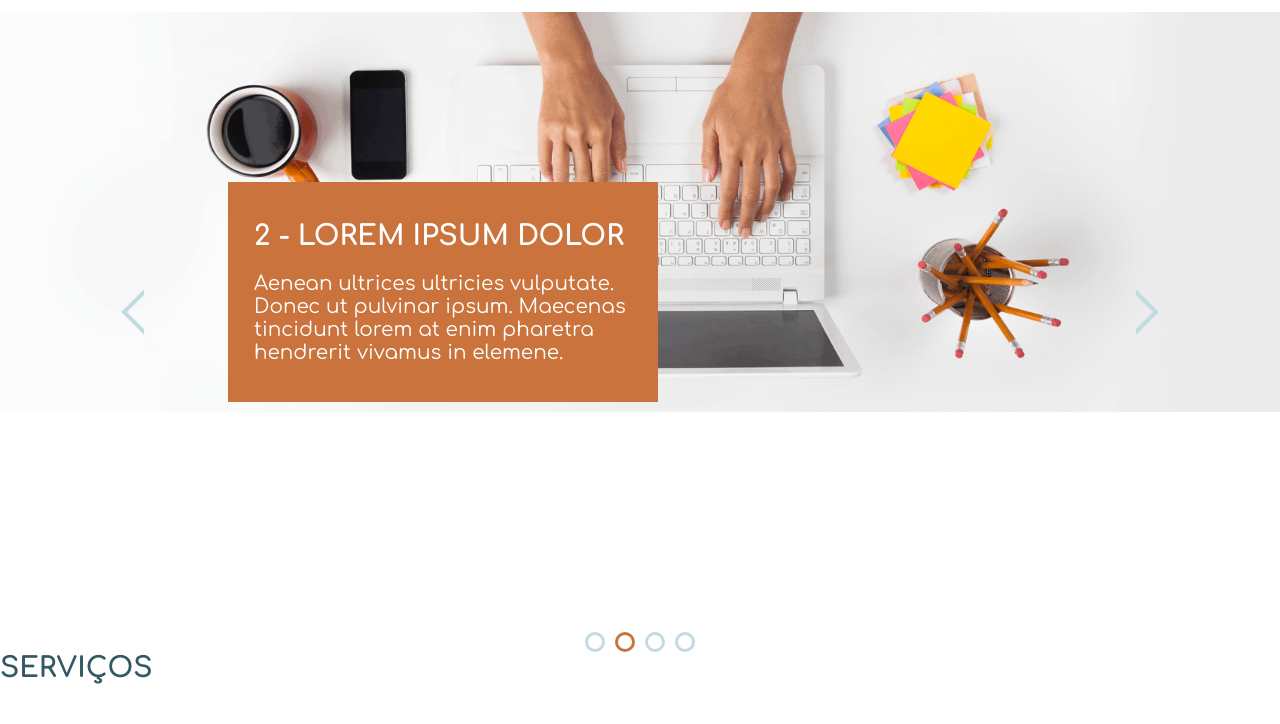
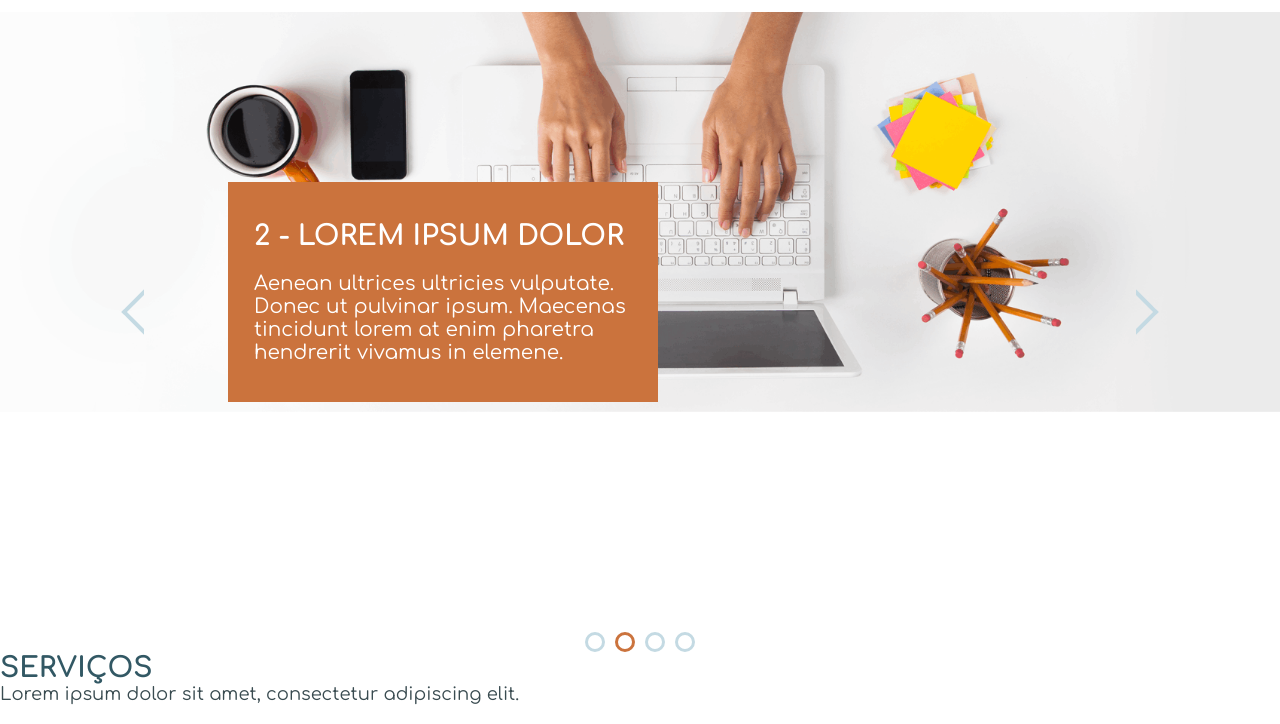
Before and after one commit to marcobrunodev/test-cubo-na-live, a Gatsby site: page / in a window 1280 px wide. Shown: the part 76-800 px from the top of the page. Built offline with nearby package versions, Linux system fonts and the light colour scheme; Gatsby itself is replaced by a stand-in of ours.

Commit message:
Created the Object SubtitleCubo

```diff
--- /dev/null
+++ b/src/objects/SubtitleCubo/index.js
@@ -0,0 +1,8 @@
+import React from "react"
+import "./styles.css"
+
+const SubtitleCubo = ({ content }) => (
+  <h2 className="subtitle-cubo">{content}</h2>
+)
+
+export default SubtitleCubo
--- /dev/null
+++ b/src/objects/SubtitleCubo/styles.css
@@ -0,0 +1,5 @@
+.subtitle-cubo {
+  font-weight: normal;
+  font-size: var(--size-small-medium);
+  color: var(--color-sixth);
+}
--- a/src/pages/index.js
+++ b/src/pages/index.js
@@ -5,9 +5,10 @@ import "../styles/tools/tricks.css"
 import "../styles/generic/reset.css"
 import "../styles/elements/base.css"
 
+import TitleCubo from "../objects/TitleCubo"
+import SubtitleCubo from "../objects/SubtitleCubo"
 import HeaderCubo from "../components/HeaderCubo"
 import CarouselCubo from "../components/CarouselCubo"
-import TitleCubo from "../objects/TitleCubo";
 
 export default () => (
   <>
@@ -15,6 +16,7 @@ export default () => (
     <CarouselCubo />
     <section>
       <TitleCubo content="Serviços" section />
+      <SubtitleCubo content="Lorem ipsum dolor sit amet, consectetur adipiscing elit." />
     </section>
   </>
 )
--- a/src/styles/settings/colors.css
+++ b/src/styles/settings/colors.css
@@ -7,4 +7,5 @@
   --color-third: #87bf52;
   --color-fourth: #00b8e2;
   --color-fifth: #c4dae3;
+  --color-sixth: #394b50;
 }
--- a/src/styles/settings/size.css
+++ b/src/styles/settings/size.css
@@ -1,5 +1,6 @@
 :root {
   --size-small: 14px;
+  --size-small-medium: 18px;
   --size-medium: 20px;
   --size-big: 28px;
 
```
